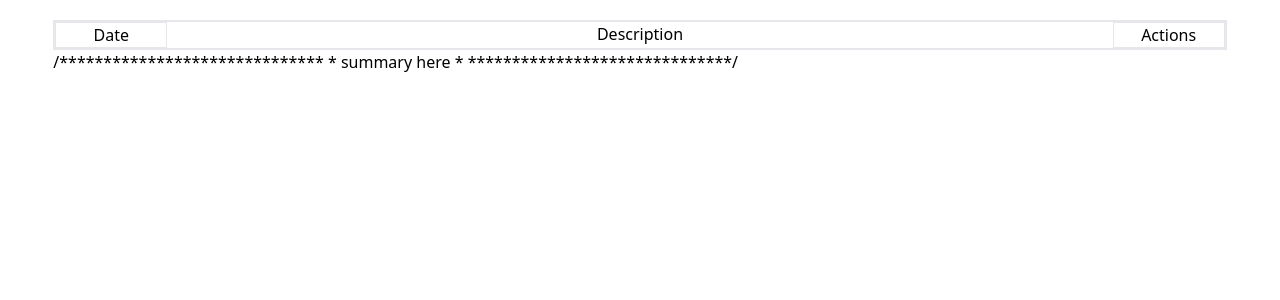
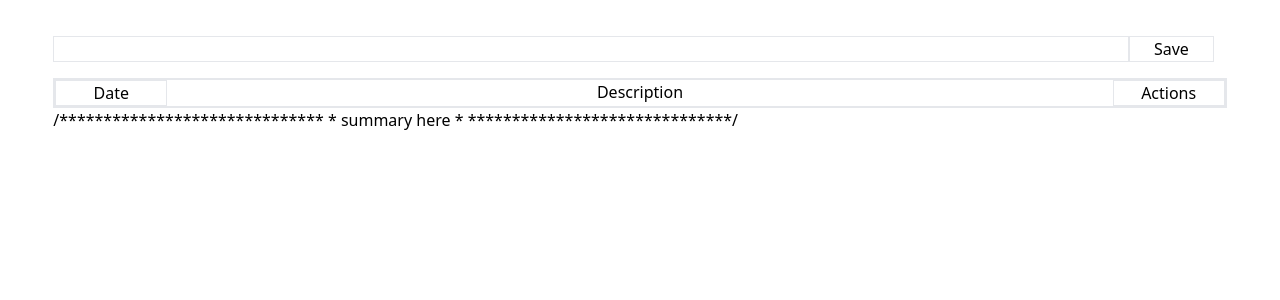
Before and after one commit to grountish/todolist-beabee, a Nuxt app: page / in a window 1280 px wide. Shown: the top 300 px of the page. Built offline with nearby package versions, Linux system fonts and the light colour scheme.

Commit message:
addtodo v1

```diff
--- /dev/null
+++ b/components/AddTodo.vue
@@ -0,0 +1,32 @@
+<template>
+  <div class="">
+    <input class="w-11/12 border" v-model="todo" type="text" name="" id="" />
+    <button class="px-6 my-4 border" @click="AddTodo">Save</button>
+  </div>
+</template>
+
+<script>
+export default {
+  data() {
+    return {
+      todo: '',
+    }
+  },
+  methods: {
+    AddTodo() {
+      let todo = {
+          date: Date.now(),
+          todo:this.todo,
+          check:false,
+          id:Math.random()
+      }
+
+      this.$emit('AddTodo', todo )
+      this.todo = ''
+    },
+  },
+}
+</script>
+
+<style>
+</style>
--- a/components/TodoList.vue
+++ b/components/TodoList.vue
@@ -1,6 +1,6 @@
 <template>
   <div class="w-11/12 mx-auto my-5">
-    <!-- <AddTodo @AddTodo="AddTodo" /> -->
+    <AddTodo @AddTodo="AddTodo" />
     <div class="text-center border">
       <div class="border flex justify-between">
         <div class="border w-28">Date</div>
```
